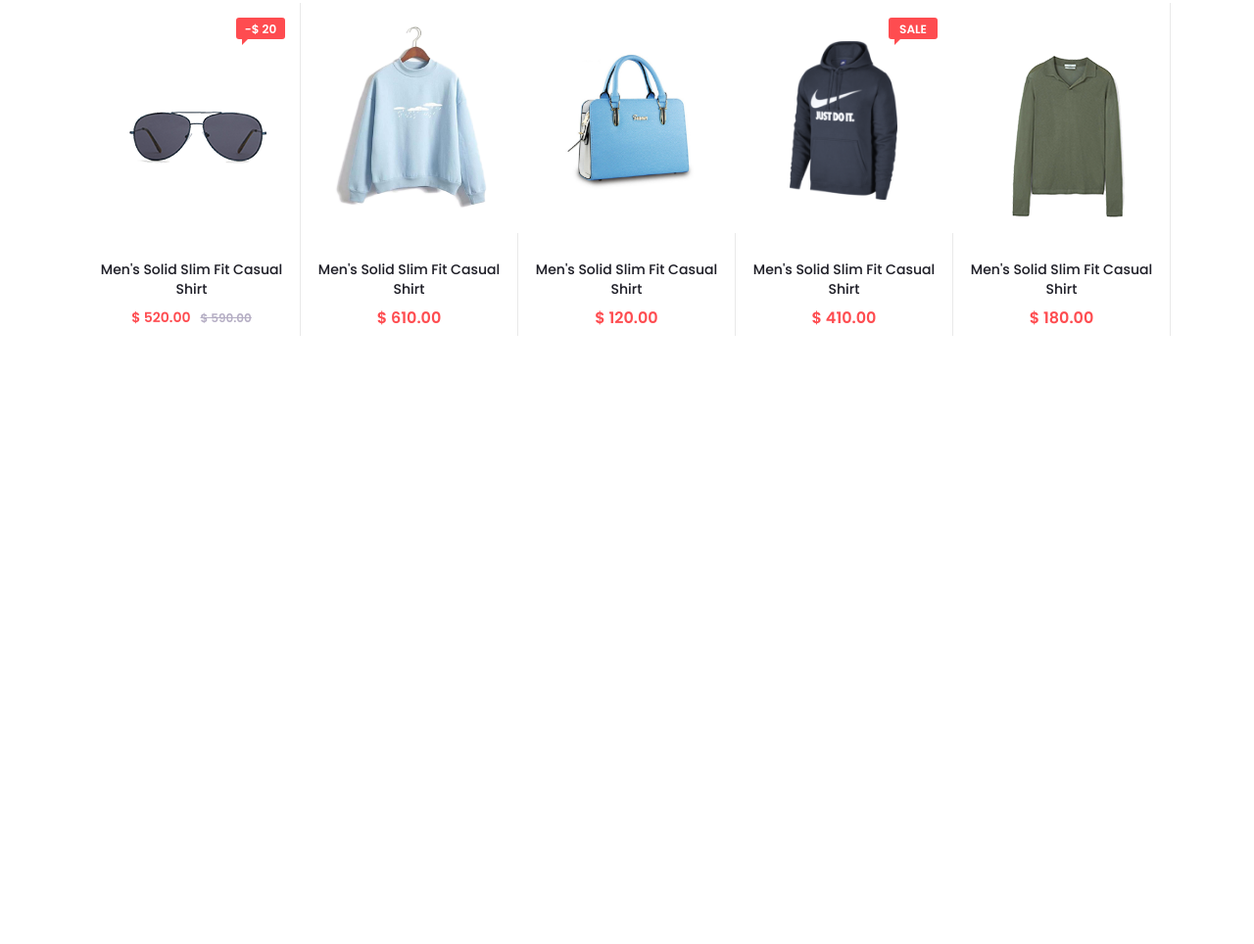
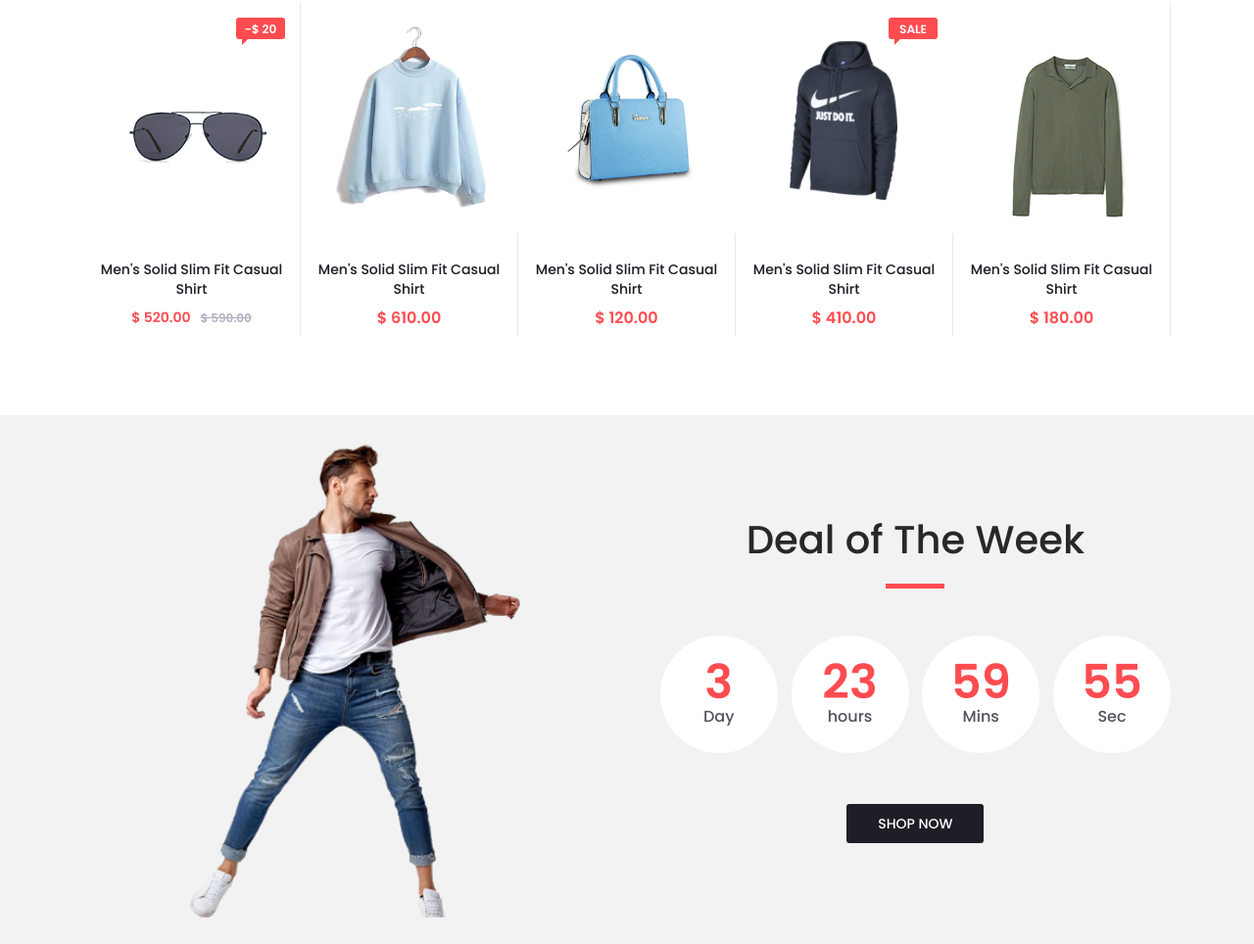
Before and after one commit to apurbu-sarder-apu/e-commerce-website, a plain HTML site: page index.html in a window 1280 px wide. Shown: the part 1708-2672 px from the top of the page at 98% size. Before the commit the page ends 2091 px from the top, so only its background shows below. Drawn offline with nearby package versions, Linux system fonts and the light colour scheme.

Commit message:
Deal of the week section

```diff
--- a/index.html
+++ b/index.html
@@ -320,7 +320,43 @@
 
 		<!-- Deal of the week -->
 
-
+		<div class="deal_ofthe_week">
+			<div class="container">
+				<div class="row align-items-center">
+					<div class="col-lg-6">
+						<div class="deal_ofthe_week_img">
+							<img src="images/deal_ofthe_week.png" alt="">
+						</div>
+					</div>
+					<div class="col-lg-6 text-right deal_ofthe_week_col">
+						<div class="deal_ofthe_week_content d-flex flex-column align-items-center float-right">
+							<div class="section_title">
+								<h2>Deal of The Week</h2>
+							</div>
+							<ul class="timer">
+								<li class="d-inline-flex flex-column justify-content-center align-items-center">
+									<div id="day" class="timer_num">03</div>
+									<div class="timer_unit">Day</div>
+								</li>
+								<li class="d-inline-flex flex-column justify-content-center align-items-center">
+									<div id="hour" class="timer_num">15</div>
+									<div class="timer_unit">hours</div>
+								</li>
+								<li class="d-inline-flex flex-column justify-content-center align-items-center">
+									<div id="minute" class="timer_num">45</div>
+									<div class="timer_unit">Mins</div>
+								</li>
+								<li class="d-inline-flex flex-column justify-content-center align-items-center">
+									<div id="second" class="timer_num">23</div>
+									<div class="timer_unit">Sec</div>
+								</li>
+							</ul>
+							<div class="red_button deal_ofthe_week_button"><a href="">Shop now</a></div>
+						</div>
+					</div>
+				</div>
+			</div>
+		</div>
 
 		<!-- Benefit -->
 
--- a/js/custom.js
+++ b/js/custom.js
@@ -23,7 +23,7 @@ jQuery(document).ready(function($)
 
     initFavorite();
     initIsotopeFiltering();
-
+    initTimer();
 
 
 
@@ -32,7 +32,54 @@ jQuery(document).ready(function($)
 
 
 // 3. Init Timer
+function initTimer()
+{
+    if($('.timer').length)
+    {
 
+        // var target_date = new Date("July 31, 2021").getTime();
+
+        var date = new Date();
+        date.setDate(date.getDate() + 4);
+        var target_date = date.getTime();
+
+
+        // variables for time units
+
+        var days, hours, minutes, seconds;
+        var d = $('#day');
+        var h = $('#hour');
+        var m = $('#minute');
+        var s = $('#second');
+
+        setInterval(function ()
+        {
+            // find the amount of "seconds" between now and target
+
+            var current_date = new Date().getTime();
+            var seconds_left = (target_date - current_date) / 1000;
+
+            //do some time calculations
+
+            days = parseInt(seconds_left / 86400);
+            seconds_left = seconds_left % 86400;
+
+            hours = parseInt(seconds_left / 3600);
+            seconds_left = seconds_left % 3600;
+
+            minutes = parseInt(seconds_left / 60);
+            seconds = parseInt (seconds_left % 60);
+
+
+            // display reasult
+            d.text(days);
+            h.text(hours);
+            m.text(minutes);
+            s.text(seconds);
+
+        }, 1000);
+    }
+}
 
 
 // 4. Init Favorite
--- a/style.css
+++ b/style.css
@@ -608,6 +608,89 @@ h1, h2, h3, h4, h5, h6{
 }
 
 
+/* 6. Deal of the week */
+.deal_ofthe_week{
+    background-color: #f2f2f2;
+    width: 100%;
+    margin-top: 41px;
+}
+
+
+.deal_ofthe_week_img{
+    height: 540px;
+}
+
+
+.deal_ofthe_week_img img{
+    height: 100%;
+}
+
+.deal_ofthe_week_content{
+    height: 100%;
+}
+
+.section_title{
+    display: inline-block;
+    text-align: center;
+
+}
+
+.section_title h2{
+    display: inline-block;
+}
+
+.section_title::after{
+    display: block;
+    position: absolute;
+    top: calc(100% + 13px);
+    left: 50%;
+    transform: translateX(-50%);
+    width: 60px;
+    height: 5px;
+    background: #fe4c50;
+    content: '';
+}
+
+.timer{
+    margin-top: 66px;
+}
+
+.timer li{
+    display: inline-block;
+    width: 120px;
+    height: 120px;
+    border-radius: 50%;
+    background: #ffffff;
+    margin-right: 10px;
+}
+
+.timer li:last-child{
+    margin-right: 0px;
+}
+
+.timer_num{
+    font-size: 48px;
+    font-weight: 600;
+    color: #fe4c50;
+    margin-top: 10px;
+}
+
+.timer_unit{
+    margin-top: 12px;
+    font-size: 16px;
+    font-weight: 500;
+    color: #51545f;
+}
+.deal_ofthe_week_button{
+    width: 140px;
+    background: #1e1e27;
+    margin-top: 52px;
+}
+
+.deal_ofthe_week_button:hover{
+    background: #2b2b34 !important;
+}
+
 /* ***************************Responsive****************************************** */
 
 
```
